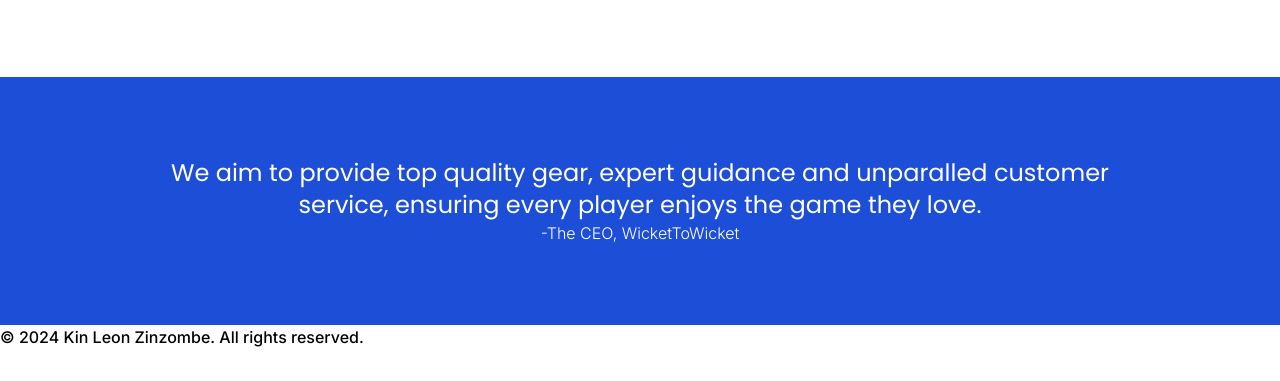
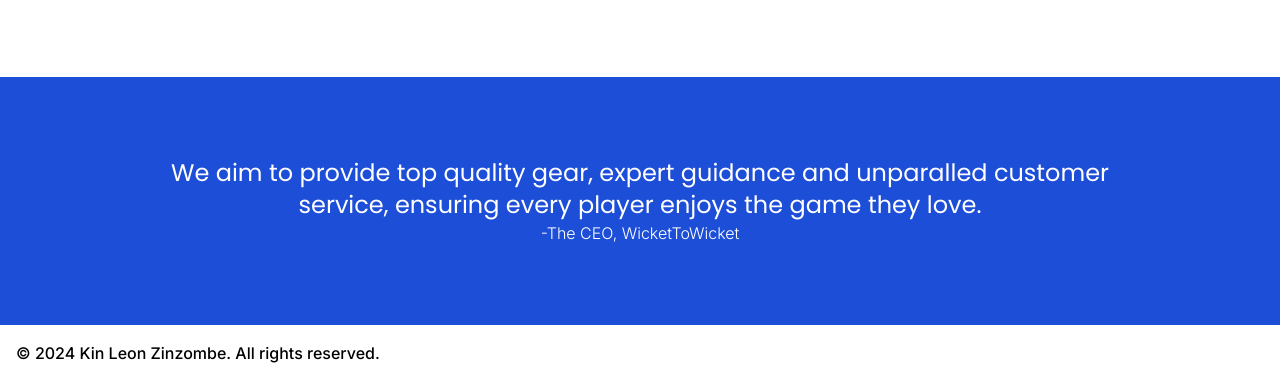
Before and after one commit to codewithkin/WicketToWicketCode, a website built with Vite: page index.html in a window 1280 px wide. Shown: the part 1334-1715 px from the top of the page. Before the commit the page ends 1683 px from the top, so only its background shows below. Built offline with nearby package versions, Linux system fonts and the light colour scheme.

Commit message:
[UPDATE]: Footer

```diff
--- a/index.html
+++ b/index.html
@@ -195,7 +195,7 @@
 
     </main>
 
-    <footer class="grid md:flex justify-between itesm-center">
+    <footer class="grid p-4 md:flex justify-between itesm-center">
         <p class="font-medium">&copy; 2024 Kin Leon Zinzombe. All rights reserved.</p>
     </footer>
 </body>
```
